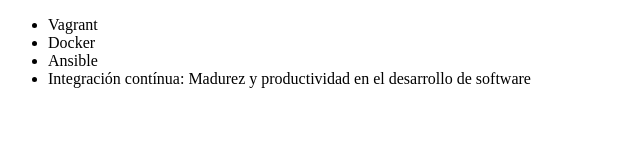
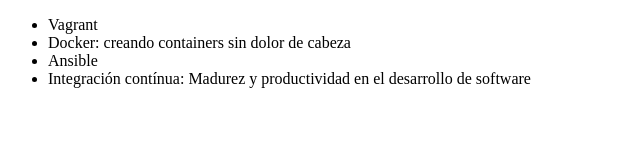
Before and after one commit to AndresZitelli/alura-github, a plain HTML site: page index.html in a window 1280 px wide. Shown: the whole page, without its empty margins (0-640 px from the left). Drawn offline with Linux system fonts and the light colour scheme.

Commit message:
corrigiendo el nombre del curso de Docker

```diff
--- a/index.html
+++ b/index.html
@@ -2,12 +2,12 @@
 <html lang = "en">
 <head>
      <meta charset = "UTF-8">
-     <title> Lista de cursos DevOps de Alura </title>
+     <title> Cursos de Alura </title>
 </head>
 <body>
      <ul>
          <li> Vagrant</li>
-         <li> Docker</li>
+         <li> Docker: creando containers sin dolor de cabeza</li>
          <li> Ansible </li>
          <li> Integración contínua: Madurez y productividad en el desarrollo de software </li>
      </ul>
```
